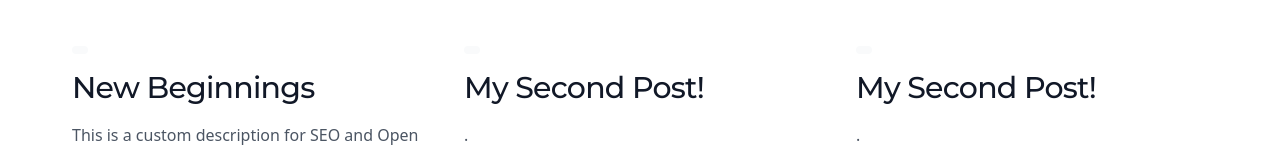
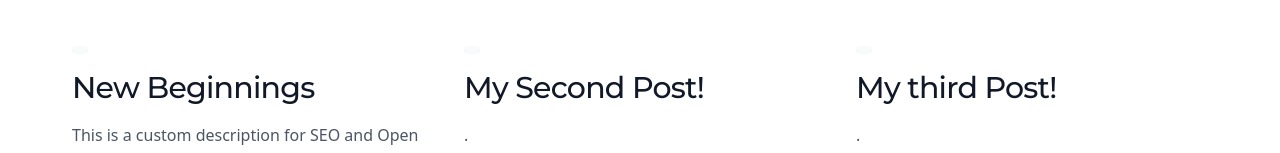
Before and after one commit to NicolasKheirallah/My-M365Blog, a Gatsby site: page / in a window 1280 px wide. Shown: the part 704-857 px from the top of the page. Built offline with nearby package versions, Linux system fonts and the light colour scheme; Gatsby itself is replaced by a stand-in of ours.

Commit message:
small fix

```diff
--- a/content/blog/my-third-post/index.md
+++ b/content/blog/my-third-post/index.md
@@ -1,5 +1,5 @@
 ---
-title: My Second Post!
+title: My third Post!
 date: "2015-05-06T23:46:37.121Z"
 ---
 
```
Also changed, not shown: src/pages/contact.js (+5 -5 lines).
